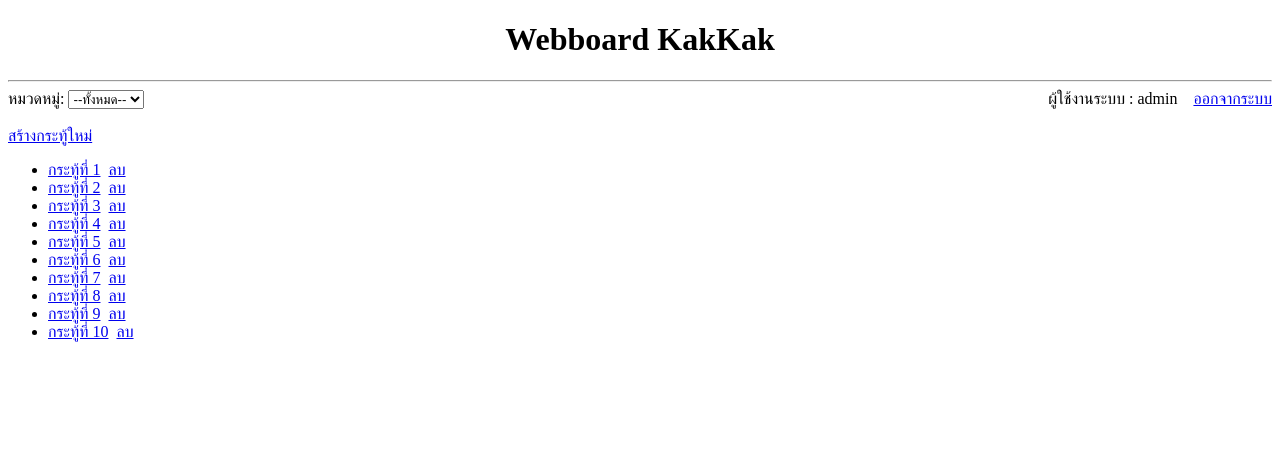
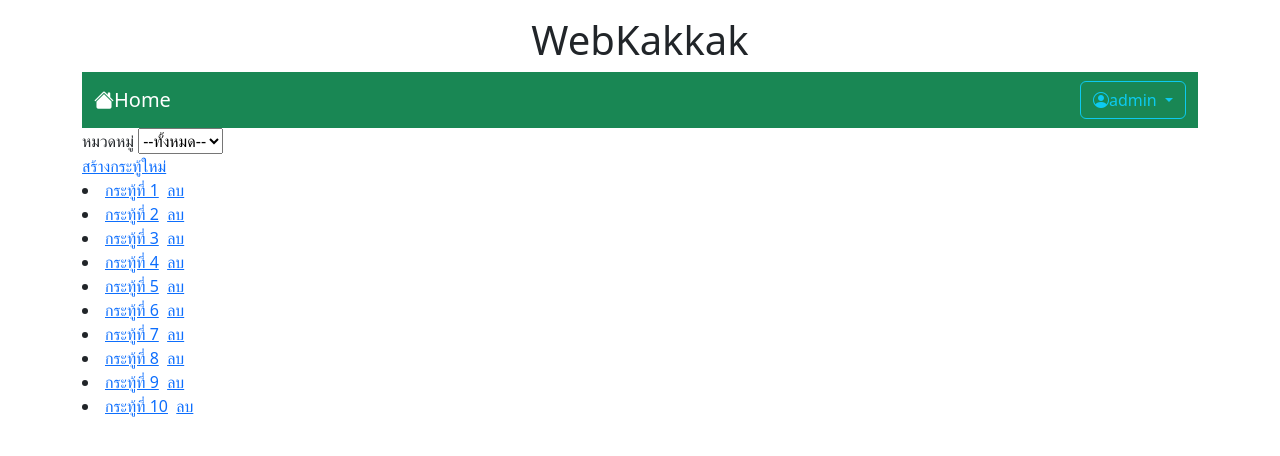
Before and after one commit to Pacharadanai1/Webboard_ECT, a PHP site: page /Webboard_ECT/ in a window 1280 px wide. Shown: the top 456 px of the page. Run offline with PHP 8.4, Linux system fonts and the light colour scheme; the visitor is signed in with stand-in values (Sample User, id 1).

Commit message:
navbar
navbar

```diff
--- a/css/style.css
+++ b/css/style.css
@@ -9,6 +9,6 @@
 #login{
     text-align: center;
 }
-div{
+#out{
     text-align: center;
 }
--- a/index.php
+++ b/index.php
@@ -1,57 +1,73 @@
 <?php
-
 session_start();
-
 ?>
 <!DOCTYPE html>
 <html lang="en">
 
 <head>
-    <meta charset="UTF-8" />
-    <meta name="viewport" content="width=device-width, initial-scale=1.0" />
-    <title>Webboard</title>
-    <link rel="stylesheet" href="css/style.css" />
+    <meta charset="UTF-8">
+    <meta name="viewport" content="width=device-width, initial-scale=1.0">
+    <title>WebKakkak</title>
+    <link rel="stylesheet" href="https://cdn.jsdelivr.net/npm/bootstrap-icons@1.11.3/font/bootstrap-icons.min.css">
+    <link rel="stylesheet" href="bootstrap-5.3.2-dist/css/bootstrap.min.css">
+    <script src="bootstrap-5.3.2-dist/js/bootstrap.bundle.min.js"></script>
 </head>
 
 <body>
-    <h1>Webboard KakKak</h1>
-    <hr />
+    <div class="container-lg">
+        <h1 style="text-align: center;" class="mt-3"> WebKakkak</h1>
+
+        <nav class="navbar navbar-expand-lg bg-success ">
+            <div class="container-fluid">
+                <a class="navbar-brand text-white" href="index.php"><i class="bi bi-house-fill"></i>Home</a>
+                <ul class="navbar-nav">
+                    <?php if (!isset($_SESSION['id'])) { ?>
+                        <li class="nav-item">
+                            <a class="nav-link text-white" aria-current="page" href="login.php"><i class="bi bi-pencil-square"></i>เข้าสู่ระบบ</a>
+                        </li>
+                    <?php } else { ?>
+                        <li class="nav-item dropdown ">
+                            <a class="btn btn-outline-info dropdown-toggle" href="#" role="button" data-bs-toggle="dropdown" aria-expanded="false">
+                            <i class="bi bi-person-circle"></i><?php echo $_SESSION['username'] ?>
+                            </a>
+                            <ul class="dropdown-menu">
+                                <li><a class="dropdown-item" href="logout.php"><i class="bi bi-power"></i>ออกจากระบบ</a></li>
+                        </li>
+                    <?php } ?>
+                </ul>
+            </div>
+        </nav>
         <form>
-        หมวดหมู่:
-        <select name="category" id="">
+            หมวดหมู่ <select name "Category">
                 <option value="all">--ทั้งหมด--</option>
-            <option value="gerral">เรื่องทั่วไป</option>
+                <option value="geraral">เรื่องทั่วไป</option>
                 <option value="study">เรื่องเรียน</option>
             </select>
             <?php
-
             if (!isset($_SESSION['id'])) {
-            echo "<a href=login.php style='float:right;'>เข้าสู่ระบบ</a>";
+                echo "<a href=login.php style='float: right;'></a>";
             } else {
-            echo "<div style='float:right;'>
-                ผู้ใช้งานระบบ : $_SESSION[username]
-                &nbsp;&nbsp;
-                <a href=logout.php>ออกจากระบบ</a>
+                echo "<div style='float: right;'>
+            <a href=logout.php></a>
         </div>";
-            echo "<br>";
                 echo "<br><a href=newpost.php>สร้างกระทู้ใหม่</a>";
             }
+            ?>
 
-        ?>
         </form>
-    <ul>
+
         <?php
         for ($i = 1; $i <= 10; $i++) {
             echo "<li><a href=post.php?id=$i>กระทู้ที่ $i</a>";
 
-            if (isset($_SESSION['id']) && ($_SESSION['role']) == 'a') {
+            if (isset($_SESSION['id']) && $_SESSION['role'] == 'a') {
                 echo "&nbsp;&nbsp;<a href=delete.php?id=$i>ลบ</a>";
             }
-
             echo "</li>";
         }
+
         ?>
-    </ul>
+    </div>
 </body>
 
 </html>
```
Lines whose indentation alone changed are shown as unchanged.
